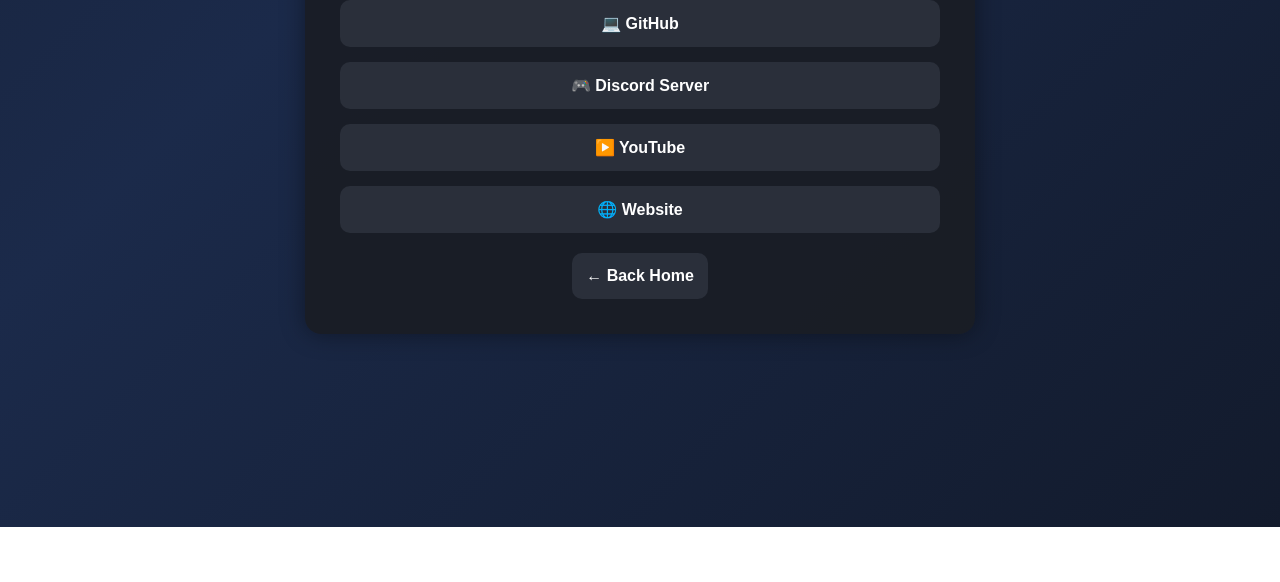
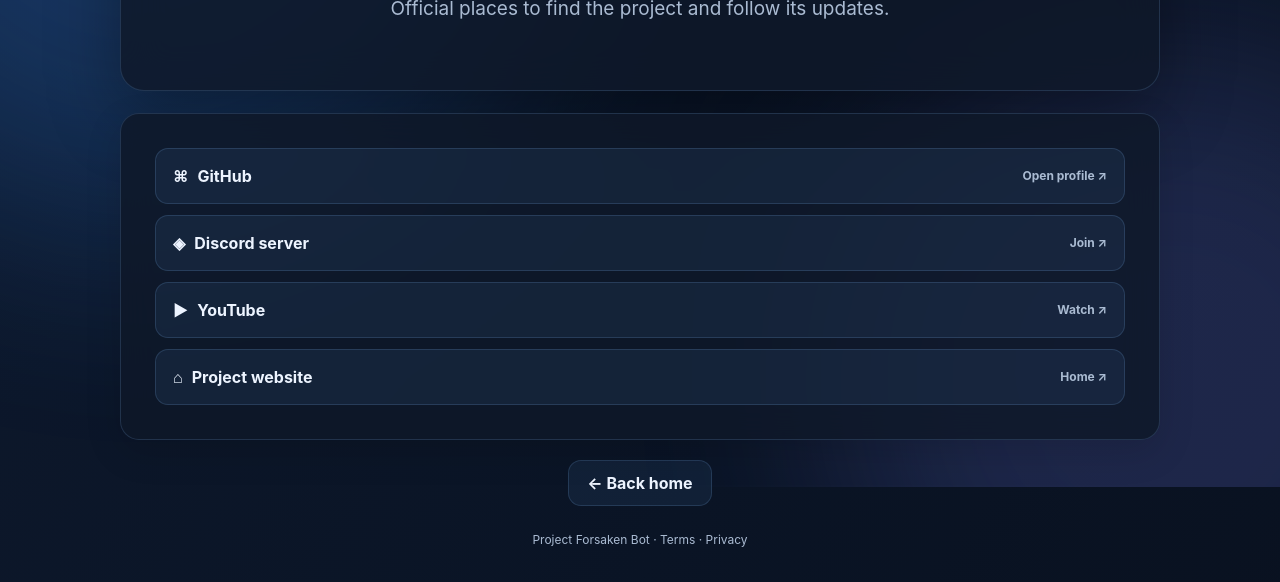
Before and after one commit to 0twbo/Bot-ToS-.-Privacy-Policy, a plain HTML site: page links.html in a window 1280 px wide. Shown: the part 313-895 px from the top of the page. Before the commit the page ends 840 px from the top, so only its background shows below. Drawn offline with Linux system fonts and the light colour scheme.

Commit message:
Remake links.html

```diff
--- a/links.html
+++ b/links.html
@@ -1,104 +1,21 @@
-<!DOCTYPE html>
+<!doctype html>
 <html lang="en">
-<head>
-<meta charset="UTF-8">
-<meta name="viewport" content="width=device-width, initial-scale=1.0">
-<title>Links - Project Forsaken Bot</title>
-
-<style>
-body{
-  margin:0;
-  font-family:Arial,sans-serif;
-  color:#e6e6e6;
-  background: linear-gradient(-45deg,#0b0d12,#1b2a4a,#0f1115,#142a3f);
-  background-size:400% 400%;
-  animation:bgMove 12s ease infinite;
-
-  display:flex;
-  justify-content:center;
-  align-items:center;
-  min-height:100vh;
-  padding:20px;
-}
-
-@keyframes bgMove{
-0%{background-position:0% 50%;}
-50%{background-position:100% 50%;}
-100%{background-position:0% 50%;}
-}
-
-.card{
-  background:rgba(26,29,36,0.92);
-  padding:35px;
-  border-radius:16px;
-  width:100%;
-  max-width:600px;
-  text-align:center;
-  box-shadow:0 0 25px rgba(0,0,0,0.4);
-}
-
-h1{color:#4ea1ff;}
-
-.links{
-  display:flex;
-  flex-direction:column;
-  gap:15px;
-  margin-top:25px;
-}
-
-a.button{
-  text-decoration:none;
-  padding:14px;
-  border-radius:10px;
-  background:#2a2f3a;
-  color:white;
-  font-weight:bold;
-  transition:0.2s;
-}
-
-a.button:hover{
-  background:#4ea1ff;
-  transform:scale(1.04);
-}
-
-.back{
-  margin-top:20px;
-  display:inline-block;
-}
-</style>
-</head>
-
+<head><meta charset="utf-8"><meta name="viewport" content="width=device-width, initial-scale=1"><meta name="theme-color" content="#080d18"><title>Links · Project Forsaken</title><link rel="stylesheet" href="styles.css"></head>
 <body>
-
-<div class="card">
-
-<h1>🔗 Links</h1>
-
-<div class="links">
-
-<a class="button" href="https://github.com/0twbo" target="_blank">
-💻 GitHub
-</a>
-
-<a class="button" href="https://discord.gg/ekmqCpZRWQ" target="_blank">
-🎮 Discord Server
-</a>
-
-<a class="button" href="https://www.youtube.com/@0twbo" target="_blank">
-▶️ YouTube
-</a>
-
-<a class="button" href="#">
-🌐 Website
-</a>
-
-</div>
-
-<a class="button back" href="index.html">
-← Back Home
-</a>
-
-</div>
-
-</body>
-</html>
+  <div class="ambient" aria-hidden="true"></div><div id="particles" aria-hidden="true"></div>
+  <div class="site-shell">
+    <header class="topbar"><a class="brand" href="index.html"><span class="brand-mark" aria-hidden="true">PF</span><span>Project Forsaken</span></a><nav class="nav" aria-label="Main navigation"><a href="index.html">Home</a><a href="links.html" aria-current="page">Links</a><a href="updates.html">Updates</a><a href="tos.html">Terms</a><a href="privacy.html">Privacy</a></nav></header>
+    <main>
+      <section class="panel hero"><div class="hero-content"><span class="eyebrow">Project directory</span><h1>Useful <span class="gradient-text">Links</span></h1><p class="lead">Official places to find the project and follow its updates.</p></div></section>
+      <section class="section content-card"><div class="link-list">
+        <a class="button" href="https://github.com/0twbo" target="_blank" rel="noopener noreferrer"><span aria-hidden="true">⌘</span> GitHub <span>Open profile ↗</span></a>
+        <a class="button" href="https://discord.gg/ekmqCpZRWQ" target="_blank" rel="noopener noreferrer"><span aria-hidden="true">◈</span> Discord server <span>Join ↗</span></a>
+        <a class="button" href="https://www.youtube.com/@0twbo" target="_blank" rel="noopener noreferrer"><span aria-hidden="true">▶</span> YouTube <span>Watch ↗</span></a>
+        <a class="button" href="index.html"><span aria-hidden="true">⌂</span> Project website <span>Home ↗</span></a>
+      </div></section>
+      <div class="back-row"><a class="button" href="index.html">← Back home</a></div>
+    </main>
+    <footer class="footer">Project Forsaken Bot · <a href="tos.html">Terms</a> · <a href="privacy.html">Privacy</a></footer>
+  </div>
+  <script src="script.js" defer></script>
+</body></html>
```
